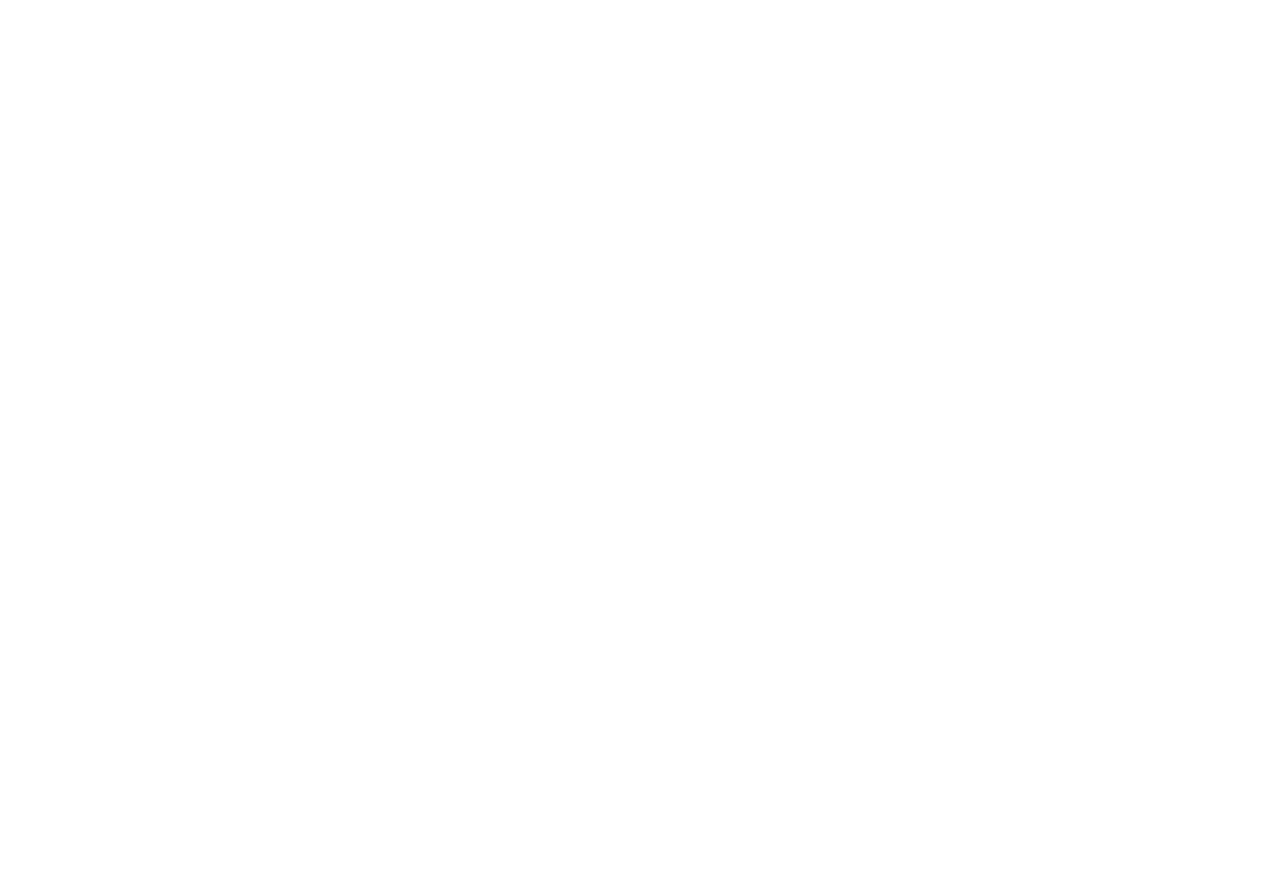
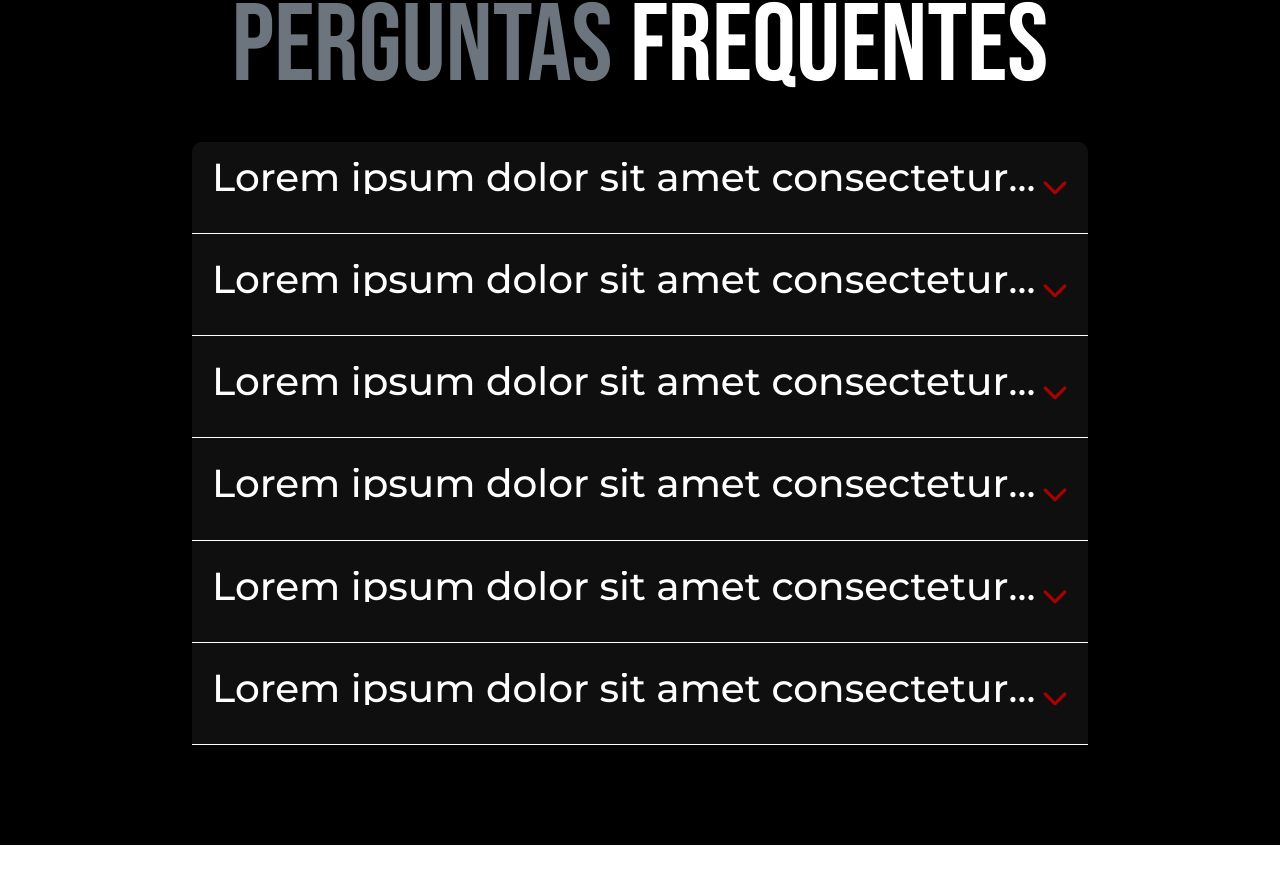
Before and after one commit to Helelys/blankSite, an Angular app: page / in a window 1280 px wide. Shown: the part 3414-4298 px from the top of the page. Before the commit the page ends 3306 px from the top, so only its background shows below. Built offline with nearby package versions, Linux system fonts and the light colour scheme.

Commit message:
acordeon

```diff
--- /dev/null
+++ b/src/app/components/acordeon/acordeon.component.css
@@ -0,0 +1,112 @@
+#acordeonAba {
+    padding: 10em 0;
+    margin-bottom: 15em;
+    height: auto;
+    display: flex;
+    flex-direction: column;
+    align-items: center;
+    justify-content: center;
+    gap: 4em;
+
+    background-color: black;
+}
+
+.title {
+    font-family: Bebas Neue;font-size: 110px;font-weight: 400;line-height: 110px;text-align: center; color: white;
+}
+
+.title span {
+    color: #6c757d;
+}
+
+#container {
+    display: flex;
+    flex-direction: column;
+    gap: 1em;
+    width: 70%;
+
+    background: rgba(16, 15, 15, 1);
+    border-radius: 1em;
+}
+
+.acordeon {
+    background-color: white;
+    border-radius: 1em 1em 0 0;
+    padding: 2em;
+    cursor: pointer;
+    background: rgba(16, 15, 15, 1);
+    border-bottom: 1px solid white;
+}
+
+.acordeon-header {
+    width: 100%;
+    border: none;
+    display: flex;
+    align-items: center;
+    justify-content: space-between;
+
+    font-family: Montserrat;font-size: 26px;font-weight: 500;line-height: 31.69px;
+    background: rgba(16, 15, 15, 1);
+}
+
+.fa-chevron-down {
+    color: rgb(167, 2, 2);
+}
+
+.acordeon-header span {
+    max-width: 100%;
+    white-space: nowrap;
+    overflow: hidden;
+    text-overflow: ellipsis;
+
+    font-family: Montserrat;font-size: 1.5em;font-weight: 500;line-height: 31.69px;
+    color: white;
+
+    margin-bottom: .5em;
+}
+
+.acordeon-body {
+    opacity: 0;
+    height: 0;
+    overflow: hidden;
+    transition: opacity .3s;
+
+    font-family: Montserrat;font-size: .9em;font-weight: 500;
+    color: white;
+}
+
+.acordeon-body p {
+    font-size: 1.6rem;
+}
+
+.acordeon-body.active {
+    height: 100%;
+    opacity: 1;
+    padding: 1em 0;
+}
+
+.arrow {
+    transition: transform .2s linear;
+}
+
+.acordeon:has(.active) .arrow {
+    transform: rotate(180deg);
+}
+
+@media screen and (max-width: 414px) {
+    #container {
+        width: 100%;
+        padding: 0;
+    }
+
+    .title {
+        font-size: 4em;
+    }
+
+    #acordeonAba {
+        padding-left: 0;
+        padding-right: 0;
+        margin-left: 0;
+        margin-right: 0;
+    }
+}
--- /dev/null
+++ b/src/app/components/acordeon/acordeon.component.html
@@ -0,0 +1,94 @@
+<section id="acordeonAba">
+      <h2 class="title"><span>Perguntas</span> frequentes</h2>
+      <div id="container">
+        <!-- acordeon 1 -->
+        <div class="acordeon">
+          <button class="acordeon-header">
+            <span> Lorem ipsum dolor sit amet consectetur adipisicing elit. Perferendis, tenetur? </span>
+            <i class="fa-solid fa-chevron-down arrow"></i>
+          </button>
+          <div class="acordeon-body">
+            <p>
+              Lorem ipsum dolor sit amet consectetur adipisicing elit. Dolore
+              animi, ullam natus officiis est distinctio repudiandae veniam
+              autem quis pariatur.
+            </p>
+          </div>
+        </div>
+
+        <!-- acordeon 2 -->
+        <div class="acordeon">
+          <button class="acordeon-header">
+            <span> Lorem ipsum dolor sit amet consectetur adipisicing elit. Perferendis, tenetur? </span>
+            <i class="fa-solid fa-chevron-down arrow"></i>
+          </button>
+          <div class="acordeon-body">
+            <p>
+              Lorem ipsum dolor sit amet consectetur adipisicing elit. Dolore
+              animi, ullam natus officiis est distinctio repudiandae veniam
+              autem quis pariatur.
+            </p>
+          </div>
+        </div>
+
+        <!-- acordeon 3 -->
+        <div class="acordeon">
+          <button class="acordeon-header">
+            <span> Lorem ipsum dolor sit amet consectetur adipisicing elit. Perferendis, tenetur? </span>
+            <i class="fa-solid fa-chevron-down arrow"></i>
+          </button>
+          <div class="acordeon-body">
+            <p>
+              Lorem ipsum dolor sit amet consectetur adipisicing elit. Dolore
+              animi, ullam natus officiis est distinctio repudiandae veniam
+              autem quis pariatur.
+            </p>
+          </div>
+        </div>
+
+        <!-- acordedeon 4 -->
+        <div class="acordeon">
+          <button class="acordeon-header">
+            <span> Lorem ipsum dolor sit amet consectetur adipisicing elit. Perferendis, tenetur? </span>
+            <i class="fa-solid fa-chevron-down arrow"></i>
+          </button>
+          <div class="acordeon-body">
+            <p>
+              Lorem ipsum dolor sit amet consectetur adipisicing elit. Dolore
+              animi, ullam natus officiis est distinctio repudiandae veniam
+              autem quis pariatur.
+            </p>
+          </div>
+        </div>
+
+        <!-- acordeon 5 -->
+        <div class="acordeon">
+          <button class="acordeon-header">
+            <span> Lorem ipsum dolor sit amet consectetur adipisicing elit. Perferendis, tenetur? </span>
+            <i class="fa-solid fa-chevron-down arrow"></i>
+          </button>
+          <div class="acordeon-body">
+            <p>
+              Lorem ipsum dolor sit amet consectetur adipisicing elit. Dolore
+              animi, ullam natus officiis est distinctio repudiandae veniam
+              autem quis pariatur.
+            </p>
+          </div>
+        </div>
+
+        <!-- acordeon 6 -->
+        <div class="acordeon">
+          <button class="acordeon-header">
+            <span> Lorem ipsum dolor sit amet consectetur adipisicing elit. Perferendis, tenetur? </span>
+            <i class="fa-solid fa-chevron-down arrow"></i>
+          </button>
+          <div class="acordeon-body">
+            <p>
+              Lorem ipsum dolor sit amet consectetur adipisicing elit. Dolore
+              animi, ullam natus officiis est distinctio repudiandae veniam
+              autem quis pariatur.
+            </p>
+          </div>
+        </div>
+      </div>
+    </section>
--- /dev/null
+++ b/src/app/components/acordeon/acordeon.component.ts
@@ -0,0 +1,23 @@
+import { Component, OnInit } from '@angular/core';
+
+@Component({
+  selector: 'app-acordeon',
+  standalone: true,
+  imports: [],
+  templateUrl: './acordeon.component.html',
+  styleUrl: './acordeon.component.css'
+})
+export class AcordeonComponent implements OnInit {
+
+  ngOnInit(): void {
+      const acordeon = document.querySelectorAll('.acordeon');
+
+      acordeon.forEach((acordeon) => {
+        acordeon.addEventListener('click', () => {
+          const body = acordeon.querySelector('.acordeon-body');
+          body?.classList.toggle('active');
+        });
+      });
+  }
+
+}
--- a/src/app/components/header-bar/header-bar.component.ts
+++ b/src/app/components/header-bar/header-bar.component.ts
@@ -24,15 +24,6 @@
           : 'fa-solid fa-bars';
       }
     });
-
-    const acordeon = document.querySelectorAll('.acordeon');
-
-    acordeon.forEach((acordeon) => {
-      acordeon.addEventListener('click', () => {
-        const body = acordeon.querySelector('.acordeon-body');
-        body?.classList.toggle('active');
-      });
-    });
   }
 
   @Input()
--- a/src/app/pages/home-page/home-page.component.html
+++ b/src/app/pages/home-page/home-page.component.html
@@ -2,3 +2,4 @@
 <app-hero-banner></app-hero-banner>
 <app-about-content></app-about-content>
 <app-about-him></app-about-him>
+<app-acordeon></app-acordeon>
--- a/src/app/pages/home-page/home-page.component.ts
+++ b/src/app/pages/home-page/home-page.component.ts
@@ -3,11 +3,12 @@
 import { HeroBannerComponent } from "../../components/hero-banner/hero-banner.component";
 import { AboutContentComponent } from "../../components/about-content/about-content.component";
 import { AboutHimComponent } from "../../components/about-him/about-him.component";
+import { AcordeonComponent } from "../../components/acordeon/acordeon.component";
 
 @Component({
   selector: 'app-home-page',
   standalone: true,
-  imports: [HeaderBarComponent, HeroBannerComponent, AboutContentComponent, AboutHimComponent],
+  imports: [HeaderBarComponent, HeroBannerComponent, AboutContentComponent, AboutHimComponent, AcordeonComponent],
   templateUrl: './home-page.component.html',
   styleUrl: './home-page.component.css'
 })
```
